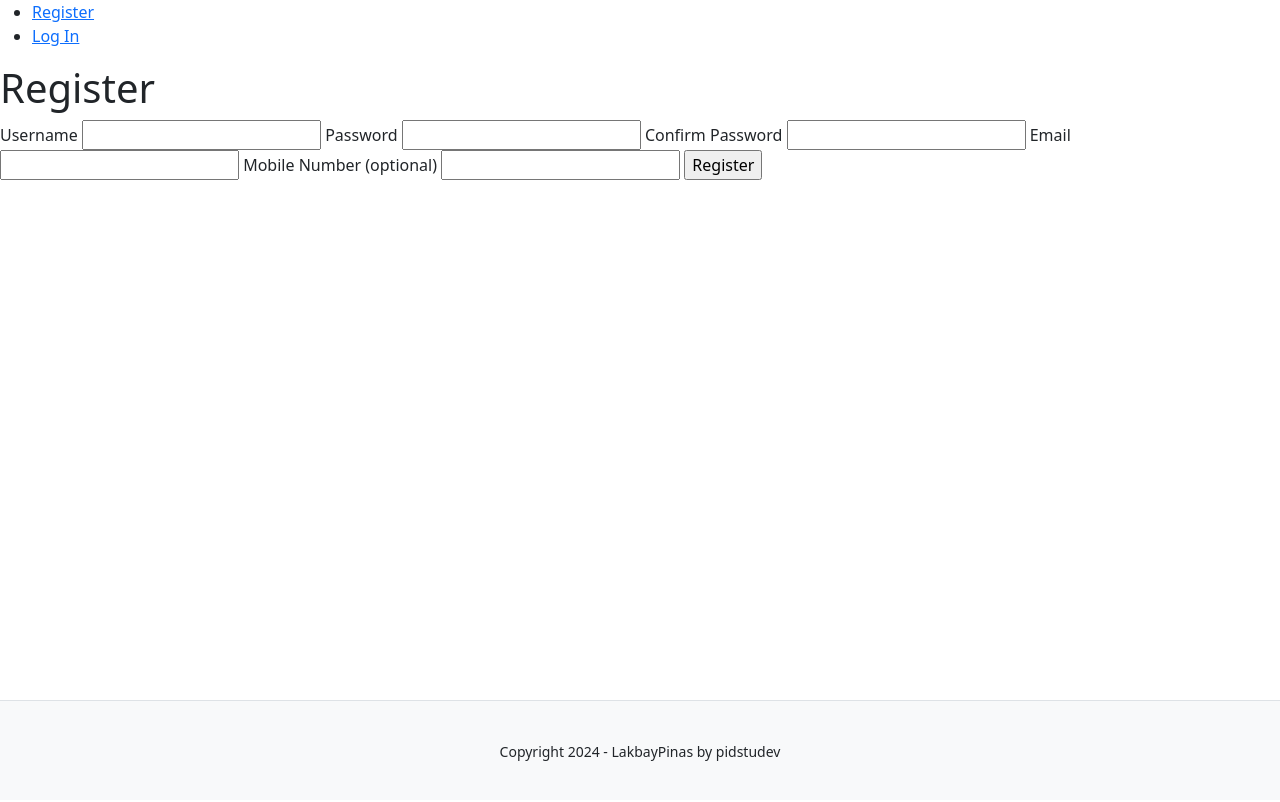
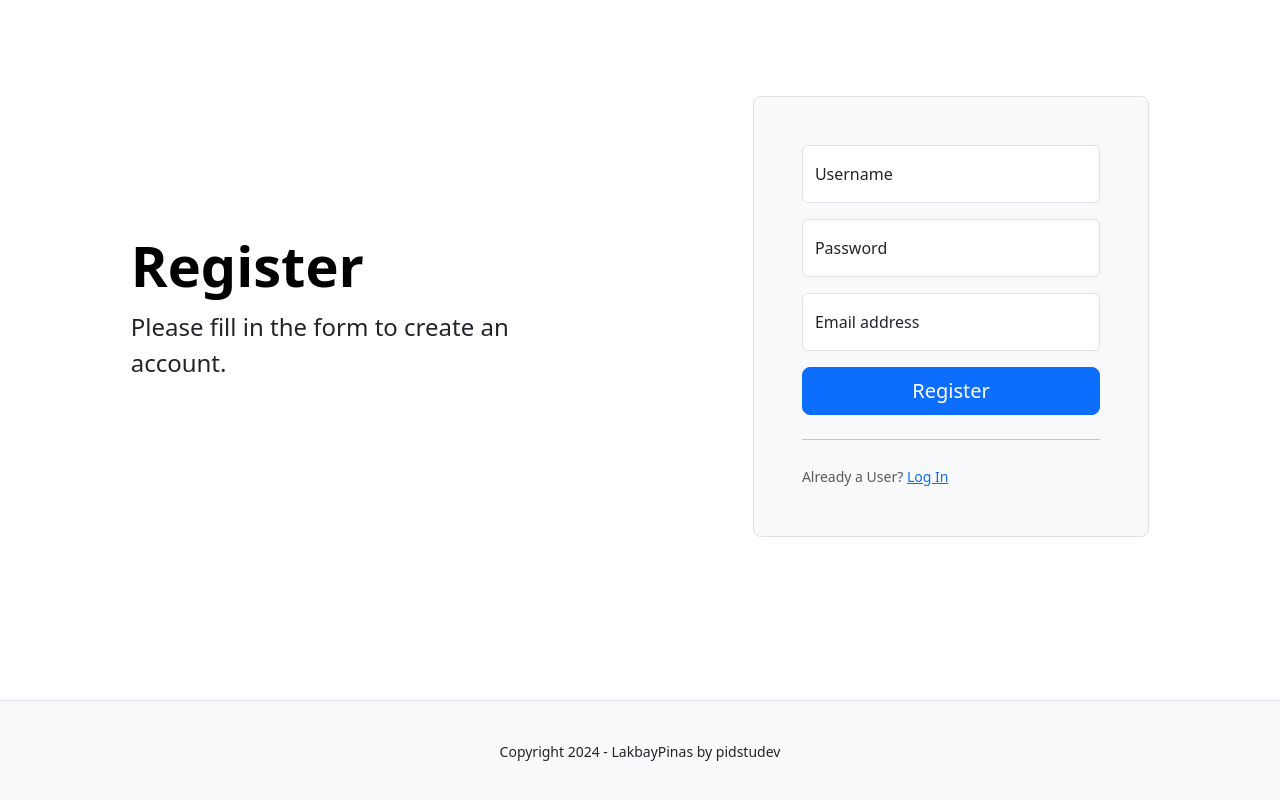
Before and after one commit to pidstudev/project, a Flask app: page /auth/register in a window 1280 px wide. Run offline with Flask 3, Linux system fonts and the light colour scheme.

Commit message:
Update UI/UX for Login and Register Pages

```diff
--- a/main/__init__.py
+++ b/main/__init__.py
@@ -15,6 +15,7 @@ def create_app(test_config=None):
     app.config.from_mapping(
         SECRET_KEY='dev',
         DATABASE=os.path.join(app.instance_path, 'main.sqlite'),
+        DEBUG=True,
         # Configure Flask-Mail
         MAIL_SERVER='smtp.gmail.com',
         MAIL_PORT=587,
--- a/main/templates/auth/register.html
+++ b/main/templates/auth/register.html
@@ -1,30 +1,37 @@
 {% extends 'base.html' %}
 
-{% block header %}
-    <h1>{% block title %}Register{% endblock %}</h1>
+{% block navbar %}
+{# Exclude navbar from index page #}
 {% endblock %}
 
+{% block title %}Register{% endblock %}
+
 {% block content %}
-
-    <form method="post">
-
-        <label for="username">Username</label>
-        <input name="username" id="username">
-
-        <label for="password">Password</label>
-        <input type="password" name="password" id="password">
-
-        <label for="confirm_password">Confirm Password</label>
-        <input type="password" name="confirm_password" id="confirm_password">
-
-        <label for="email">Email</label>
-        <input type="email" id="email" name="email">
-
-        <label for="phone_number">Mobile Number (optional)</label>
-        <input type="text" id="phone_number" name="phone_number">
-
-        <input type="submit" value="Register">
-
-    </form>
-
+<div class="container col-xl-10 col-xxl-8 px-4 py-5">
+    <div class="row align-items-center g-lg-5 py-5">
+        <div class="col-lg-7 text-center text-lg-start">
+            <h1 class="display-4 fw-bold lh-1 text-body-emphasis mb-3">Register</h1>
+            <p class="col-lg-10 fs-4">Please fill in the form to create an account.</p>
+        </div>
+        <div class="col-md-10 mx-auto col-lg-5">
+            <form method="post" class="p-4 p-md-5 border rounded-3 bg-body-tertiary">
+                <div class="form-floating mb-3">
+                    <input type="text" name="username" id="username" class="form-control" placeholder="Username" required>
+                    <label for="username">Username</label>
+                </div>
+                <div class="form-floating mb-3">
+                    <input type="password" name="password" id="password" class="form-control" placeholder="Password" required>
+                    <label for="password">Password</label>
+                </div>
+                <div class="form-floating mb-3">
+                    <input type="email" name="email" id="email" class="form-control" placeholder="name@example.com" required>
+                    <label for="email">Email address</label>
+                </div>
+                <button class="w-100 btn btn-lg btn-primary" type="submit">Register</button>
+                <hr class="my-4">
+                <small class="text-body-secondary">Already a User? <a href="{{ url_for('auth.login') }}">Log In</a></small>
+            </form>
+        </div>
+    </div>
+</div>
 {% endblock %}
```
Also changed, not shown: main/templates/auth/login.html (+27 -13 lines), main/templates/index.html (+8 -1 lines), instance/main.sqlite.
